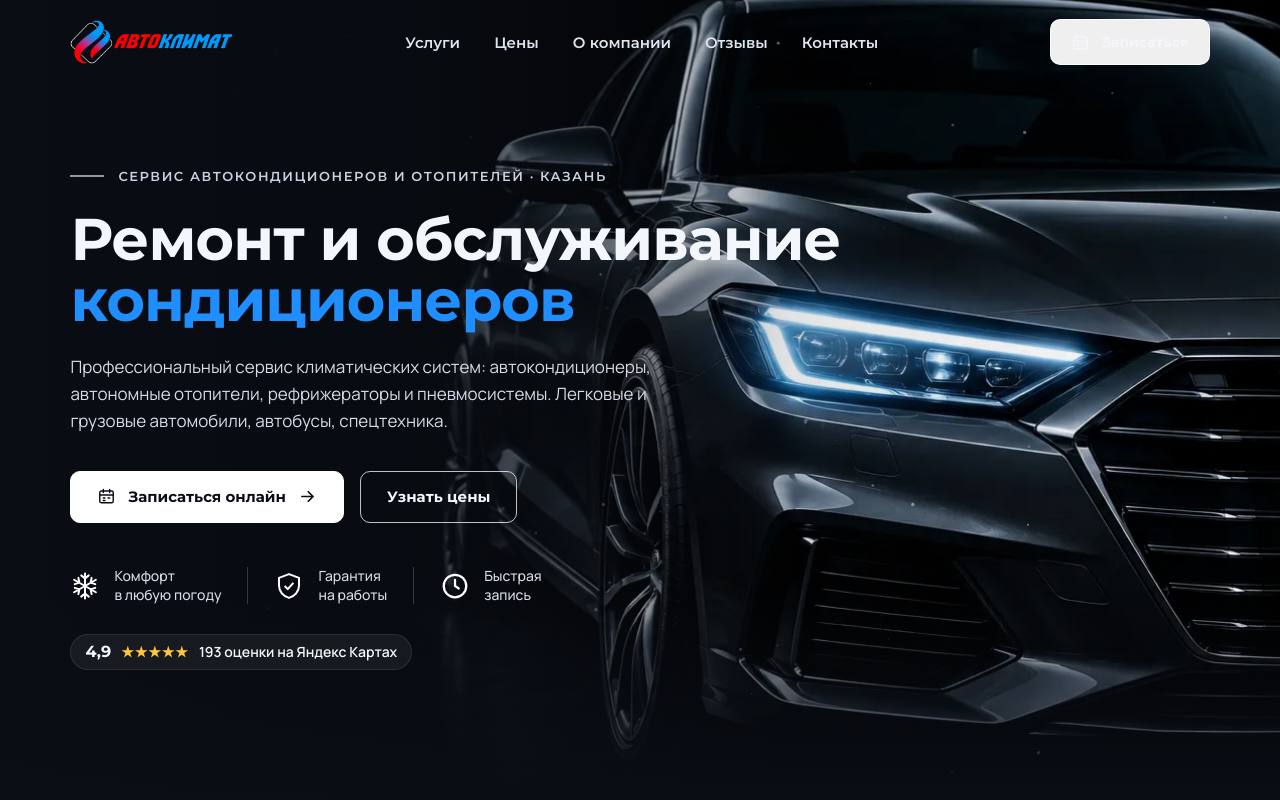
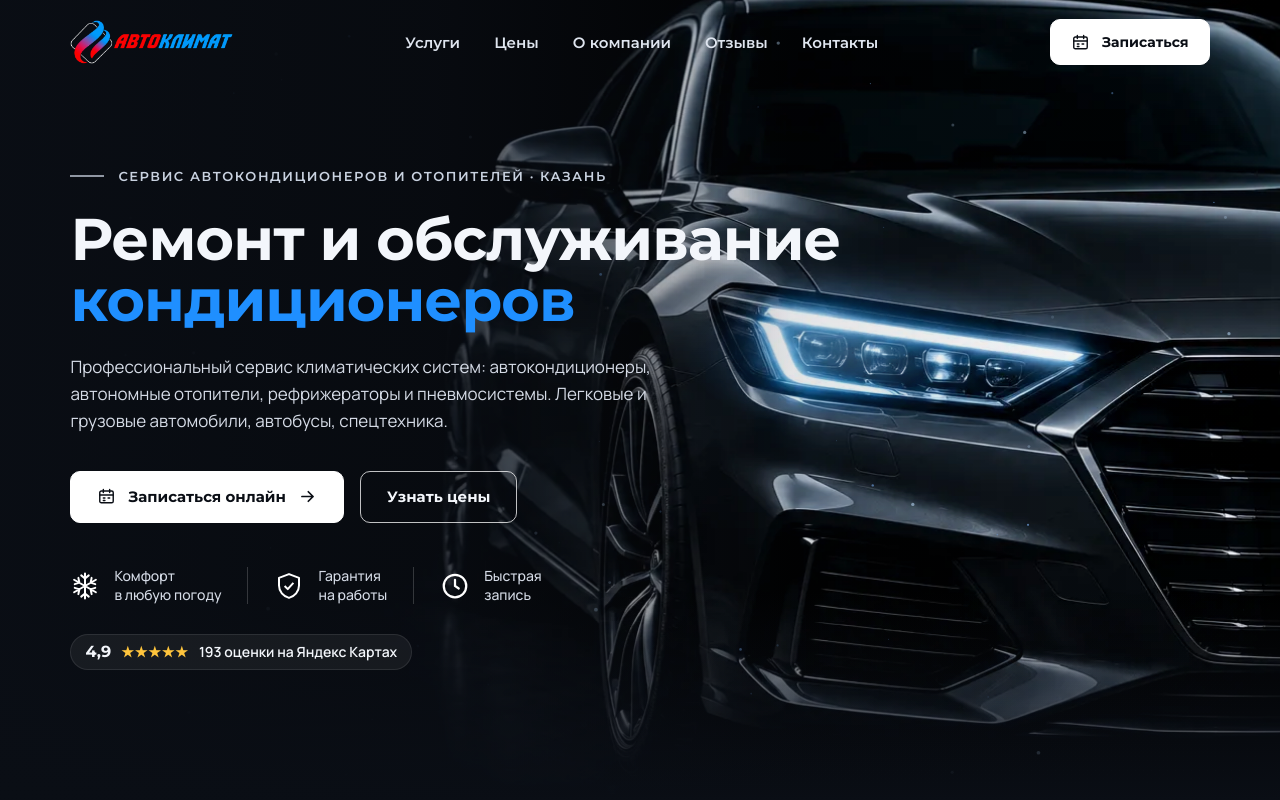
Before and after one commit to avtoklimat/avtoklimat.github.io, a plain HTML site: page index.html in a window 1280 px wide. Shown: the top 800 px of the page. Drawn offline with Linux system fonts and the light colour scheme.

Commit message:
Кнопка «Записаться» в шапке: белая, текст и иконка чёрные
Co-Authored-By: Claude Opus 5.5 <noreply@anthropic.com>
Claude-Session: https://claude.ai/code/session_01WroyRu7vsyvP4sh2atPKaA

```diff
--- a/index.html
+++ b/index.html
@@ -295,14 +295,20 @@ nav a{position:relative}nav a[aria-current=page]:after{content:"";position:absol
 .view[data-r=""] .hero .lead{max-width:600px;font-size:clamp(17px,1.25vw,21px)}
 .hbar{max-width:none;padding-left:clamp(32px,5.5vw,110px);padding-right:clamp(32px,5.5vw,110px)}}
 /* mobile header: logo · Записаться · burger */
-@media(max-width:480px){.hbar .btn span{display:inline!important}.hbar>.btn{padding:0 13px!important;font-size:13px;height:44px}.hbar>.btn svg{display:none}.burger{width:44px;height:44px}.burger i{left:11px;right:11px}.burger i:nth-child(1){top:14px}.burger i:nth-child(2){top:20.5px}.burger i:nth-child(3){top:27px}.mopen .burger i:nth-child(1),.mopen .burger i:nth-child(3){top:20.5px}.logo b{font-size:16px}.logo img{width:34px;height:37px}.logo{gap:7px}}
+@media(max-width:480px){.hbar .btn span{display:inline!important}.hbar>.btn{padding:0 13px!important;font-size:13px;height:44px}.hbar>.btn{gap:7px}.hbar>.btn svg{display:block!important;width:16px;height:16px}.burger{width:44px;height:44px}.burger i{left:11px;right:11px}.burger i:nth-child(1){top:14px}.burger i:nth-child(2){top:20.5px}.burger i:nth-child(3){top:27px}.mopen .burger i:nth-child(1),.mopen .burger i:nth-child(3){top:20.5px}.logo b{font-size:16px}.logo img{width:34px;height:37px}.logo{gap:7px}}
 
 /* new logo lockup */
 .logo img.lf{height:44px;width:auto}
 footer .logo img.lf{height:40px}
 .wipe img{width:84px}
 @media(max-width:480px){.logo img.lf{height:32px}}
-@media(max-width:350px){.logo img.lf{height:27px}}
+@media(max-width:350px){.logo img.lf{height:27px}.hbar>.btn svg{display:none!important}}
+/* header booking button: white with black text + icon */
+button.btn{background:transparent;cursor:pointer}
+.hbar>.btn{background:#fff;color:#0a0e15;border-color:#fff}
+.hbar>.btn svg{color:#0a0e15}
+.hbar>.btn:hover{background:var(--blue);border-color:var(--blue);color:#fff}
+.hbar>.btn:hover svg{color:#fff}
 /* mobile fixes */
 .sweep{background:none!important;animation:none!important;overflow:hidden}
 .sweep:before{content:"";position:absolute;top:0;bottom:0;left:0;width:45%;background:linear-gradient(105deg,transparent,rgba(160,210,255,.1) 50%,transparent);transform:translate3d(-100%,0,0);animation:sw2 9s ease-in-out infinite;will-change:transform}
```
